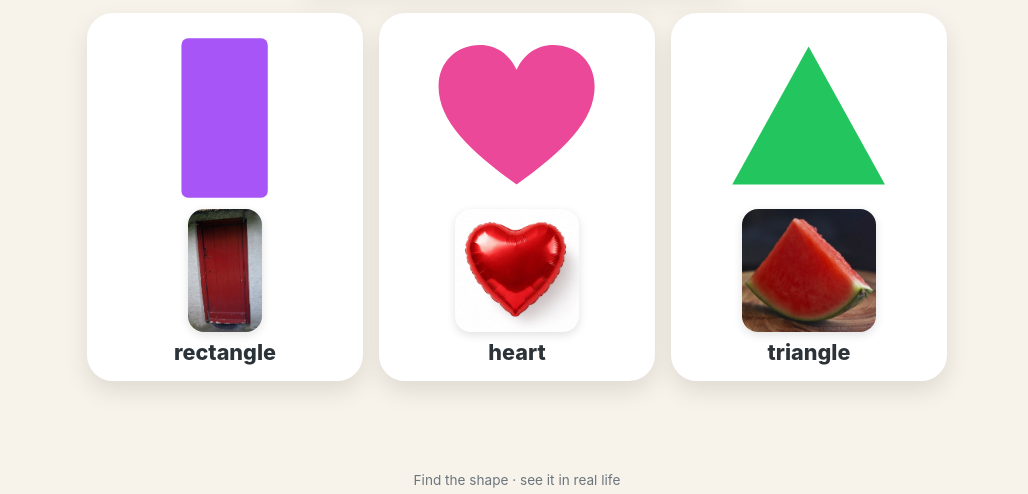
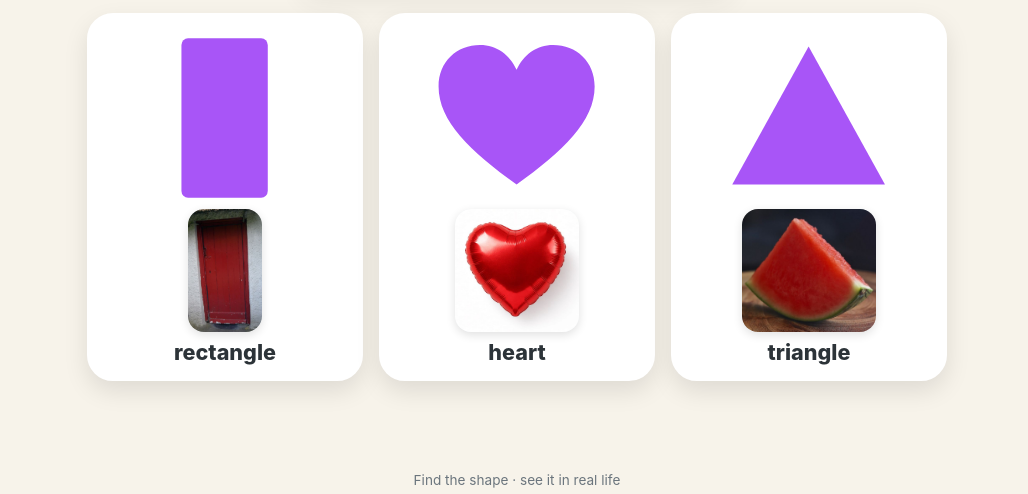
Before and after one commit to ellieyy8/little-learners, a plain HTML site: page shapes/index.html in a window 1280 px wide. Shown: the part 306-800 px from the top of the page, without its empty margins (123-1151 px from the left). Drawn offline with Linux system fonts and the light colour scheme.

Commit message:
Shapes: one random color per round; clearer clock/cracker/paper-star photos; correct CREDITS

```diff
--- a/shapes/index.html
+++ b/shapes/index.html
@@ -91,7 +91,7 @@
     <div class="bubble">
       <div class="pair" id="yayPair"></div>
       <h2 id="yay">Great job!</h2>
-      <p id="yaySub">circle, like a ball · 圓形，像球一樣</p>
+      <p id="yaySub">circle, like a clock · 圓形，像時鐘一樣</p>
     </div>
   </div>
 
@@ -107,17 +107,33 @@
       heart: '<path d="M50 90 C 22 70 3 52 3 31 C 3 16 14 6 28 6 C 38 6 46 12 50 21 C 54 12 62 6 72 6 C 86 6 97 16 97 31 C 97 52 78 70 50 90 Z"/>',
     };
 
-    const SHAPES = [
-      { id: "circle",    color: "#ff5a5f", en: "circle",    zh: "圓形",   img: "images/ball.jpg",       objEn: "a ball",              objZh: "球一樣",         alt: "ball" },
-      { id: "square",    color: "#3b82f6", en: "square",    zh: "正方形", img: "images/window.jpg",     objEn: "a window",            objZh: "窗戶一樣",       alt: "window" },
-      { id: "triangle",  color: "#22c55e", en: "triangle",  zh: "三角形", img: "images/watermelon.jpg", objEn: "a slice of watermelon", objZh: "一片西瓜",     alt: "slice of watermelon" },
-      { id: "rectangle", color: "#a855f7", en: "rectangle", zh: "長方形", img: "images/door.jpg",       objEn: "a door",              objZh: "門一樣",         alt: "door" },
-      { id: "star",      color: "#f5b800", en: "star",      zh: "星形",   img: "images/star.jpg",       objEn: "a star on a tree",    objZh: "樹上的星星",     alt: "star decoration" },
-      { id: "heart",     color: "#ec4899", en: "heart",     zh: "愛心",   img: "images/heart.jpg",      objEn: "a heart balloon",     objZh: "愛心氣球",       alt: "heart balloon" },
+const SHAPES = [
+      { id: "circle",    en: "circle",    zh: "圓形",   img: "images/clock.jpg",      objEn: "a clock",               objZh: "時鐘一樣",   alt: "clock" },
+      { id: "square",    en: "square",    zh: "正方形", img: "images/cracker.jpg",    objEn: "a cracker",             objZh: "餅乾一樣",   alt: "square cracker" },
+      { id: "triangle",  en: "triangle",  zh: "三角形", img: "images/watermelon.jpg", objEn: "a slice of watermelon", objZh: "一片西瓜",   alt: "slice of watermelon" },
+      { id: "rectangle", en: "rectangle", zh: "長方形", img: "images/door.jpg",       objEn: "a door",                objZh: "門一樣",     alt: "door" },
+      { id: "star",      en: "star",      zh: "星形",   img: "images/star.jpg",       objEn: "a paper star",          objZh: "紙星星一樣", alt: "paper star" },
+      { id: "heart",     en: "heart",     zh: "愛心",   img: "images/heart.jpg",      objEn: "a heart balloon",       objZh: "愛心氣球",   alt: "heart balloon" },
     ];
+    // Color is not a cue: every round uses ONE bright color for all shapes (and the celebration),
+    // picked at random and never the same as the round before.
+    const PALETTE = [
+      { id: "red",    hex: "#ef4444" },
+      { id: "blue",   hex: "#3b82f6" },
+      { id: "yellow", hex: "#f5b800" },
+      { id: "green",  hex: "#22c55e" },
+      { id: "orange", hex: "#f97316" },
+      { id: "purple", hex: "#a855f7" },
+    ];
+    let roundColor = null;
+    function pickColor() {
+      const options = PALETTE.filter(c => !roundColor || c.id !== roundColor.id);
+      roundColor = options[Math.floor(Math.random() * options.length)];
+      grid.dataset.color = roundColor.id;
+    }
 
     function shapeSVG(s) {
-      return '<svg viewBox="0 0 100 100" aria-hidden="true" fill="' + s.color + '">' + SVG[s.id] + "</svg>";
+      return '<svg viewBox="0 0 100 100" aria-hidden="true" fill="' + roundColor.hex + '">' + SVG[s.id] + "</svg>";
     }
     const cap = w => w.charAt(0).toUpperCase() + w.slice(1);
 
@@ -166,6 +182,7 @@
       let next;
       do { next = SHAPES[Math.floor(Math.random() * SHAPES.length)]; } while (target && next.id === target.id);
       target = next;
+      pickColor();
 
       const others = LL.shuffle(SHAPES.filter(s => s.id !== target.id)).slice(0, 2);
       const choices = LL.shuffle([target, ...others]);
--- a/sw.js
+++ b/sw.js
@@ -1,5 +1,5 @@
 /* Little Learners service worker (generated by tools/build_sw.py; edit tools/sw.template.js). */
-const VERSION = "b0f661a9ed";
+const VERSION = "91d11d1c97";
 const CACHE_PREFIX = "little-learners-";
 const CACHE = CACHE_PREFIX + VERSION;
 
@@ -40,12 +40,12 @@ const PRECACHE = [
   "icons/icon-maskable-512.png",
   "shapes/",
   "shapes/index.html",
-  "shapes/images/ball.jpg",
+  "shapes/images/clock.jpg",
+  "shapes/images/cracker.jpg",
   "shapes/images/door.jpg",
   "shapes/images/heart.jpg",
   "shapes/images/star.jpg",
   "shapes/images/watermelon.jpg",
-  "shapes/images/window.jpg",
   "shared/app.css",
   "shared/app.js"
 ];
```
Also changed, not shown: shapes/images/ball.jpg (deleted), shapes/images/clock.jpg (added), shapes/images/cracker.jpg (added), shapes/images/star.jpg, shapes/images/window.jpg (deleted), 1 other file.
